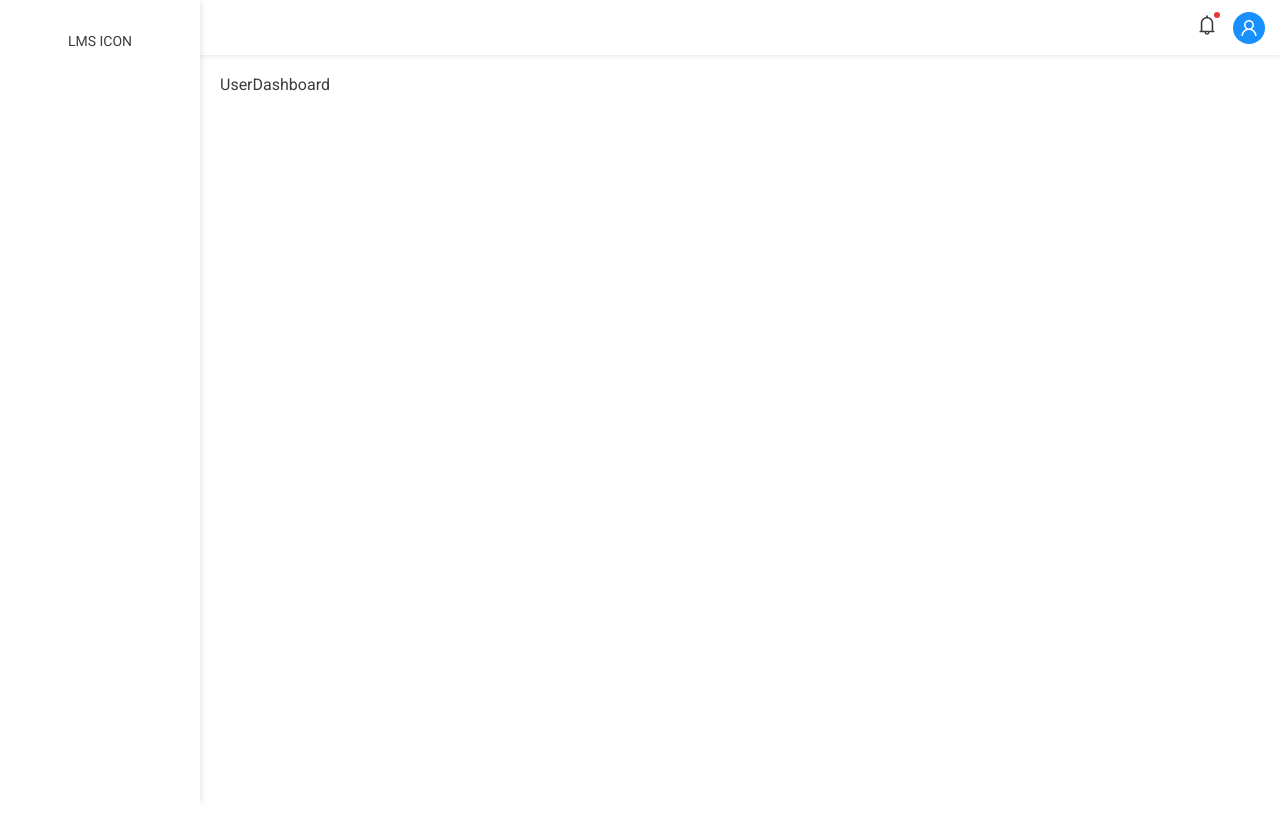
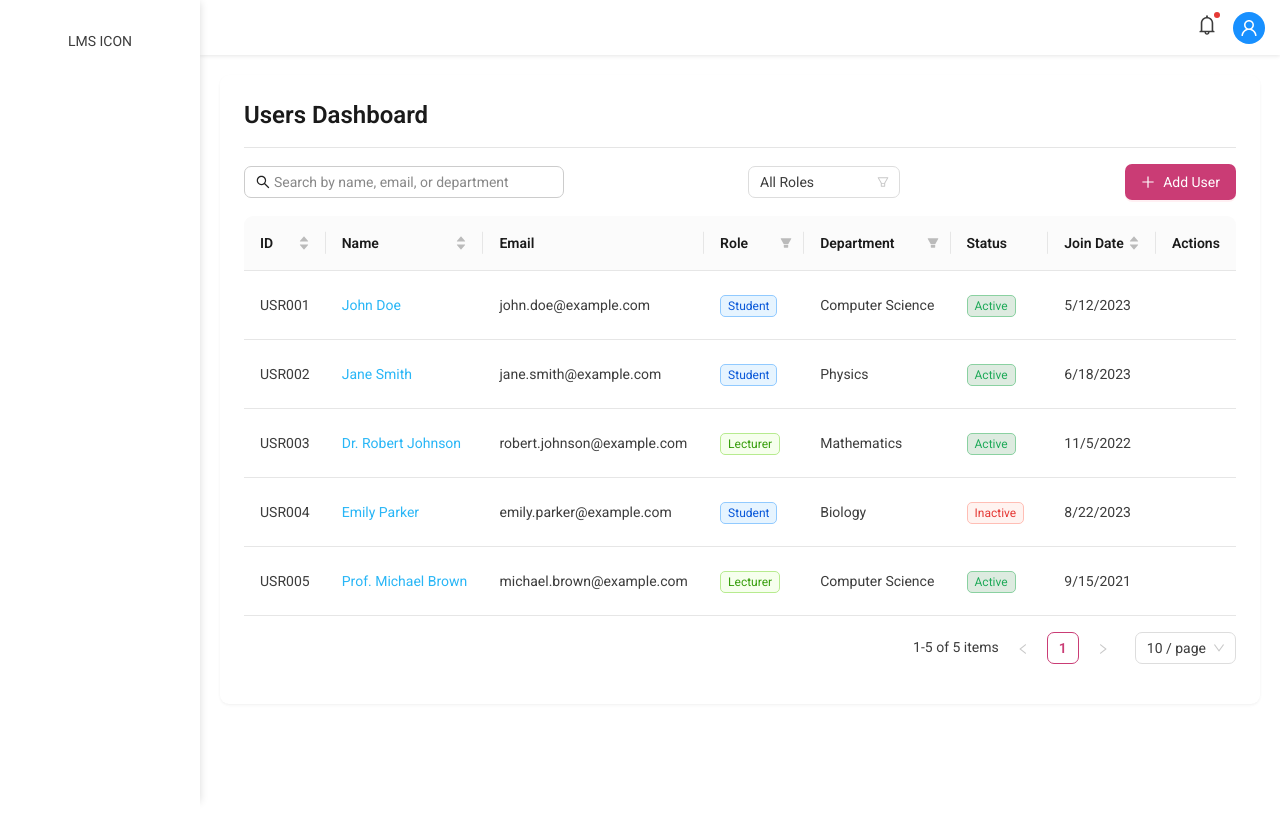
Before and after one commit to AbeethaHeshan/scm_LMS_ui, a React (Vite) app: page /users/dashboard in a window 1280 px wide. Built offline with nearby package versions, Linux system fonts and the light colour scheme.

Commit message:
add user feature

```diff
--- a/src/features/user/UserDashboard.tsx
+++ b/src/features/user/UserDashboard.tsx
@@ -1,5 +1,305 @@
-function UserDashboard() {
-  return <div>UserDashboard</div>;
+import React, { useState } from 'react';
+import {
+  Typography,
+  Input,
+  Button,
+  Table,
+  Dropdown,
+  Tag,
+  Card,
+  Row,
+  Col,
+  Select,
+  Divider,
+  theme
+} from 'antd';
+import type { MenuProps, TableProps } from 'antd';
+import {
+  SearchOutlined,
+  PlusOutlined,
+  FilterOutlined,
+  UserOutlined,
+  TeamOutlined,
+  EllipsisOutlined
+} from '@ant-design/icons';
+import { useNavigate } from 'react-router';
+
+const { Title } = Typography;
+const { Option } = Select;
+
+// Define user interface
+interface User {
+  key: string;
+  id: string;
+  name: string;
+  email: string;
+  role: 'Student' | 'Lecturer';
+  department: string;
+  status: 'Active' | 'Inactive';
+  joinDate: string;
 }
 
+// Dummy data with proper typing
+const dummyUsers: User[] = [
+  {
+    key: '1',
+    id: 'USR001',
+    name: 'John Doe',
+    email: 'john.doe@example.com',
+    role: 'Student',
+    department: 'Computer Science',
+    status: 'Active',
+    joinDate: '2023-05-12'
+  },
+  {
+    key: '2',
+    id: 'USR002',
+    name: 'Jane Smith',
+    email: 'jane.smith@example.com',
+    role: 'Student',
+    department: 'Physics',
+    status: 'Active',
+    joinDate: '2023-06-18'
+  },
+  {
+    key: '3',
+    id: 'USR003',
+    name: 'Dr. Robert Johnson',
+    email: 'robert.johnson@example.com',
+    role: 'Lecturer',
+    department: 'Mathematics',
+    status: 'Active',
+    joinDate: '2022-11-05'
+  },
+  {
+    key: '4',
+    id: 'USR004',
+    name: 'Emily Parker',
+    email: 'emily.parker@example.com',
+    role: 'Student',
+    department: 'Biology',
+    status: 'Inactive',
+    joinDate: '2023-08-22'
+  },
+  {
+    key: '5',
+    id: 'USR005',
+    name: 'Prof. Michael Brown',
+    email: 'michael.brown@example.com',
+    role: 'Lecturer',
+    department: 'Computer Science',
+    status: 'Active',
+    joinDate: '2021-09-15'
+  }
+];
+
+const UserDashboard: React.FC = () => {
+  // Use Ant Design's built-in theme hook
+  const { token } = theme.useToken();
+  const navigate = useNavigate();
+  const [searchText, setSearchText] = useState<string>('');
+  const [filterRole, setFilterRole] = useState<string>('all');
+
+  // Filter data based on search text and role filter
+  const filteredData = dummyUsers.filter(user => {
+    const matchesSearch =
+      user.name.toLowerCase().includes(searchText.toLowerCase()) ||
+      user.email.toLowerCase().includes(searchText.toLowerCase()) ||
+      user.department.toLowerCase().includes(searchText.toLowerCase());
+
+    const matchesRole = filterRole === 'all' || user.role.toLowerCase() === filterRole.toLowerCase();
+
+    return matchesSearch && matchesRole;
+  });
+
+  // Define table columns with proper typing
+  const columns: TableProps<User>['columns'] = [
+    {
+      title: 'ID',
+      dataIndex: 'id',
+      key: 'id',
+      sorter: (a: User, b: User) => a.id.localeCompare(b.id)
+    },
+    {
+      title: 'Name',
+      dataIndex: 'name',
+      key: 'name',
+      sorter: (a: User, b: User) => a.name.localeCompare(b.name),
+      render: (text: string, record: User) => (
+        <Typography.Link onClick={() => navigate(`/users/${record.id}`)}>
+          {text}
+        </Typography.Link>
+      )
+    },
+    {
+      title: 'Email',
+      dataIndex: 'email',
+      key: 'email'
+    },
+    {
+      title: 'Role',
+      dataIndex: 'role',
+      key: 'role',
+      render: (role: string) => (
+        <Tag color={role === 'Student' ? 'blue' : 'green'}>
+          {role}
+        </Tag>
+      ),
+      filters: [
+        { text: 'Student', value: 'Student' },
+        { text: 'Lecturer', value: 'Lecturer' }
+      ],
+      onFilter: (value: string | number | boolean, record: User) =>
+        record.role === value
+    },
+    {
+      title: 'Department',
+      dataIndex: 'department',
+      key: 'department',
+      filters: [
+        { text: 'Computer Science', value: 'Computer Science' },
+        { text: 'Physics', value: 'Physics' },
+        { text: 'Mathematics', value: 'Mathematics' },
+        { text: 'Biology', value: 'Biology' }
+      ],
+      onFilter: (value: string | number | boolean, record: User) =>
+        record.department === value
+    },
+    {
+      title: 'Status',
+      dataIndex: 'status',
+      key: 'status',
+      render: (status: string) => (
+        <Tag color={status === 'Active' ? 'success' : 'error'}>
+          {status}
+        </Tag>
+      )
+    },
+    {
+      title: 'Join Date',
+      dataIndex: 'joinDate',
+      key: 'joinDate',
+      sorter: (a: User, b: User) => new Date(a.joinDate).getTime() - new Date(b.joinDate).getTime(),
+      render: (date: string) => new Date(date).toLocaleDateString()
+    },
+    {
+      title: 'Actions',
+      key: 'actions',
+      render: (_: any, record: User) => (
+        <Dropdown
+          menu={{
+            items: [
+              {
+                key: '1',
+                label: 'View Details',
+                onClick: () => navigate(`/users/${record.id}`)
+              },
+              {
+                key: '2',
+                label: 'Edit',
+                onClick: () => navigate(`/users/edit/${record.id}`)
+              },
+              {
+                key: '3',
+                label: record.status === 'Active' ? 'Deactivate' : 'Activate',
+                danger: record.status === 'Active'
+              },
+              {
+                key: '4',
+                label: 'Delete',
+                danger: true
+              }
+            ]
+          }}
+          trigger={['click']}
+        >
+          <Button type="text" icon={<EllipsisOutlined />} />
+        </Dropdown>
+      )
+    }
+  ];
+
+  // Handle new user creation based on type
+  const handleAddUser = (type: string) => {
+    navigate(`/users/add/${type.toLowerCase()}`);
+  };
+
+  const addUserMenu: MenuProps = {
+    items: [
+      {
+        key: '1',
+        label: 'Student',
+        icon: <UserOutlined />,
+        onClick: () => handleAddUser('Student')
+      },
+      {
+        key: '2',
+        label: 'Lecturer',
+        icon: <TeamOutlined />,
+        onClick: () => handleAddUser('Lecturer')
+      }
+    ]
+  };
+
+  return (
+    <Card className="user-dashboard" bordered={false}>
+      <Row justify="space-between" align="middle" gutter={[0, 16]}>
+        <Col>
+          <Title level={3} style={{ marginBottom: 0 }}>
+            Users Dashboard
+          </Title>
+        </Col>
+      </Row>
+
+      <Divider style={{ marginTop: 16, marginBottom: 16 }} />
+
+      <Row justify="space-between" align="middle" gutter={[16, 16]}>
+        <Col xs={24} sm={16} md={12} lg={8}>
+          <Input
+            placeholder="Search by name, email, or department"
+            prefix={<SearchOutlined />}
+            value={searchText}
+            onChange={(e) => setSearchText(e.target.value)}
+            allowClear
+          />
+        </Col>
+        <Col xs={24} sm={8} md={6} lg={4}>
+          <Select
+            style={{ width: '100%' }}
+            placeholder="Filter by Role"
+            value={filterRole}
+            onChange={(value: string) => setFilterRole(value)}
+            suffixIcon={<FilterOutlined />}
+          >
+            <Option value="all">All Roles</Option>
+            <Option value="student">Students</Option>
+            <Option value="lecturer">Lecturers</Option>
+          </Select>
+        </Col>
+        <Col xs={24} sm={24} md={6} lg={4} style={{ textAlign: 'right' }}>
+          <Dropdown menu={addUserMenu} placement="bottomRight">
+            <Button type="primary" icon={<PlusOutlined />}>
+              Add User
+            </Button>
+          </Dropdown>
+        </Col>
+      </Row>
+
+      <div style={{ marginTop: 16 }}>
+        <Table<User>
+          columns={columns}
+          dataSource={filteredData}
+          rowKey="id"
+          pagination={{
+            pageSize: 10,
+            showSizeChanger: true,
+            showTotal: (total, range) => `${range[0]}-${range[1]} of ${total} items`
+          }}
+          scroll={{ x: 'max-content' }}
+        />
+      </div>
+    </Card>
+  );
+};
+
 export default UserDashboard;
```
